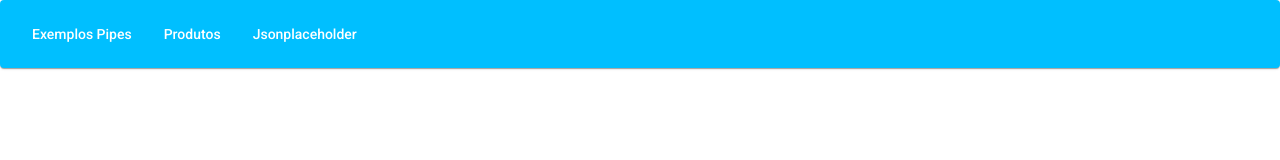
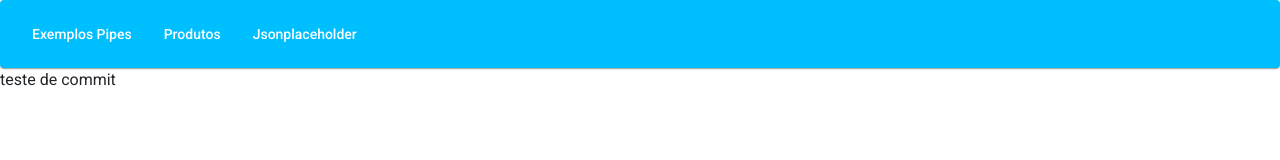
Before and after one commit to geciliane/compras, an Angular app: page / in a window 1280 px wide. Shown: the top 160 px of the page. Built offline with nearby package versions, Linux system fonts and the light colour scheme.

Commit message:
modificado

```diff
--- a/src/app/app.component.html
+++ b/src/app/app.component.html
@@ -12,4 +12,6 @@
 
 </mat-card>
 
+teste de commit
+
 <router-outlet></router-outlet>
```
